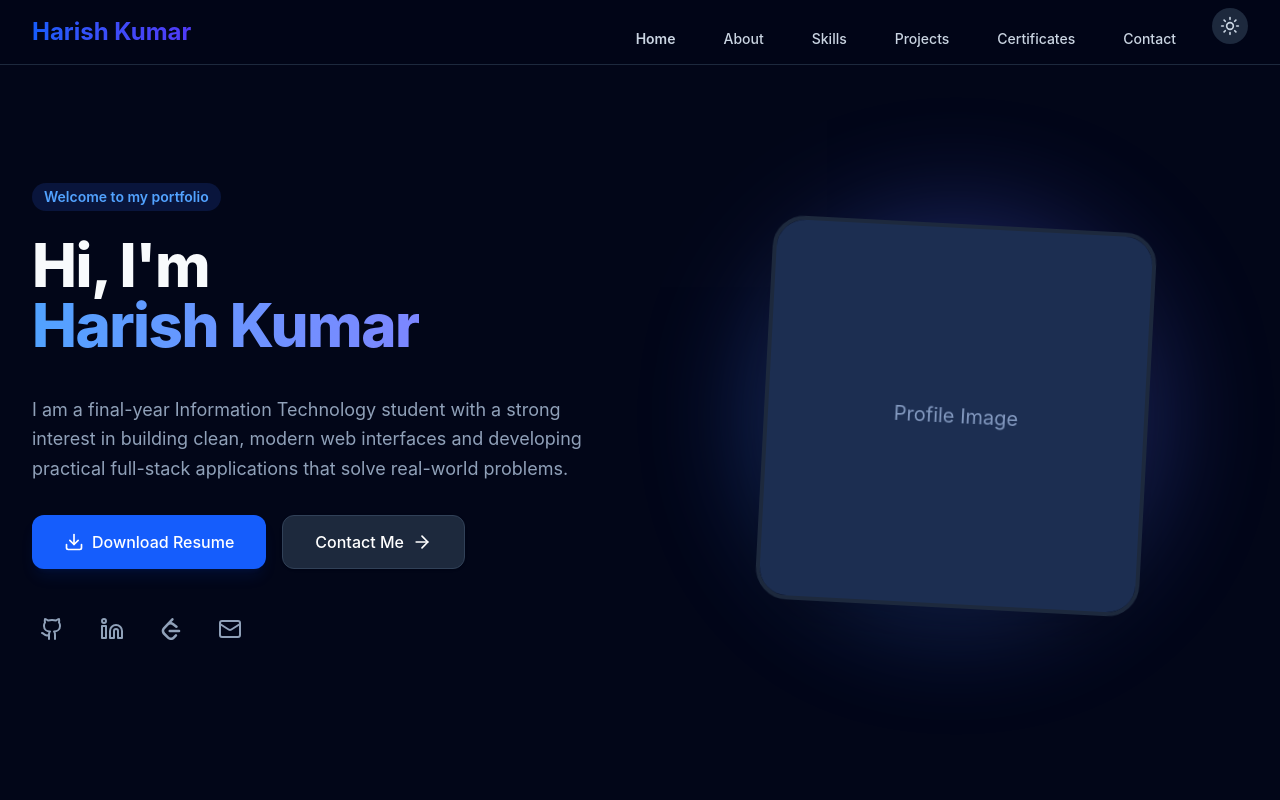
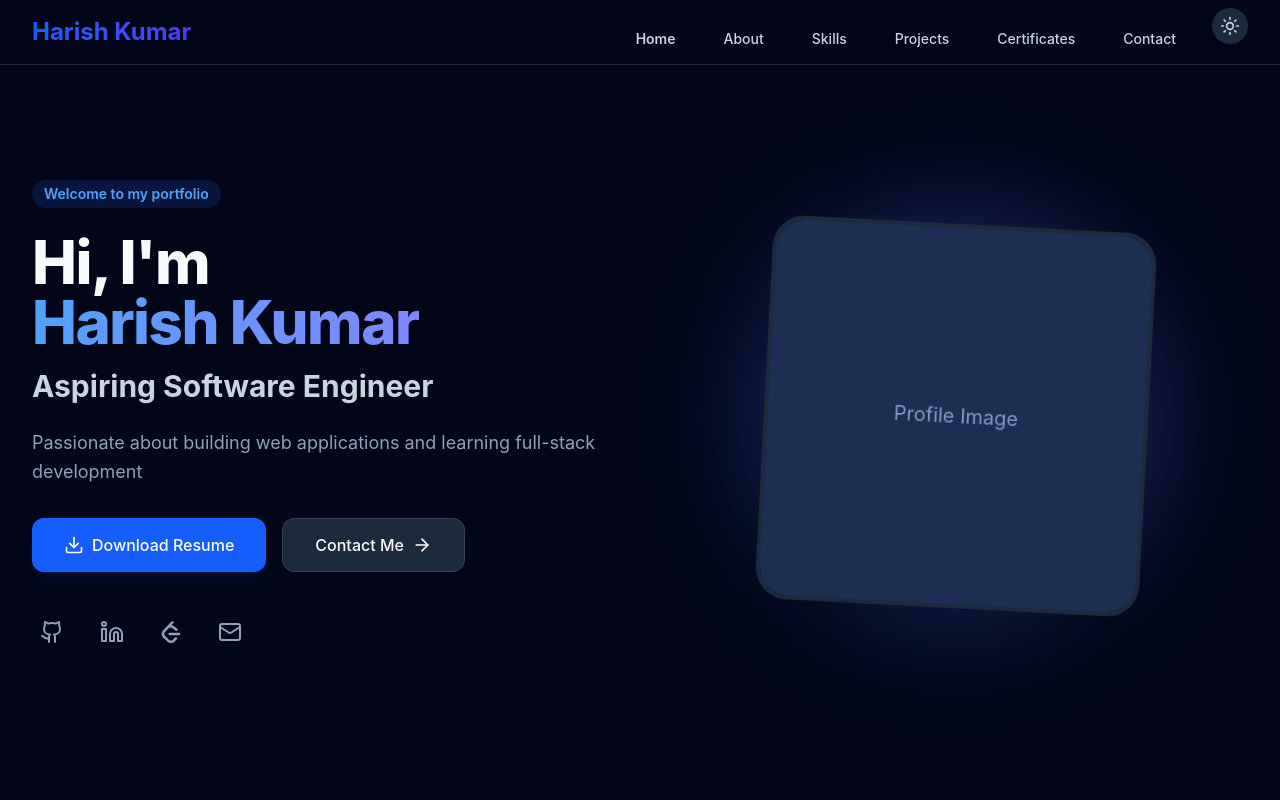
Before and after one commit to harishkumar1294/Harishkumar-Portfolio, a React (Vite) app: page / in a window 1280 px wide. Shown: the top 800 px of the page. Built offline with nearby package versions, Linux system fonts and the light colour scheme.

Commit message:
Changes in Home page

```diff
--- a/src/components/Home.jsx
+++ b/src/components/Home.jsx
@@ -26,10 +26,10 @@ const Home = () => {
             </span>
           </h1>
           <h2 className="text-2xl sm:text-3xl font-bold text-slate-600 dark:text-slate-300 mb-6">
-            {/* Frontend Developer */}
+            {'Aspiring Software Engineer'}
           </h2>
           <p className="text-lg text-slate-600 dark:text-slate-400 mb-8 max-w-2xl leading-relaxed">
-            I am a final-year Information Technology student with a strong interest in building clean, modern web interfaces and developing practical full-stack applications that solve real-world problems.
+            Passionate about building web applications and learning full-stack development
           </p>
 
           <div className="flex flex-col sm:flex-row gap-4 w-full sm:w-auto">
```
